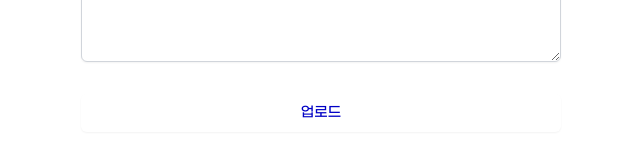
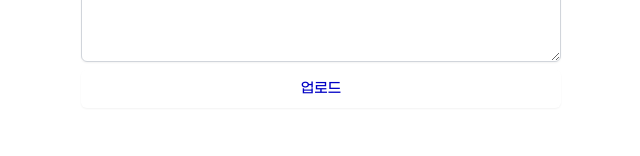
Before and after one commit to hyemin23/livestore, a Next.js app: page /products/upload in a window 1280 px wide. Shown: the part 464-620 px from the top of the page, without its empty margins (319-959 px from the left). Built offline with nearby package versions, Linux system fonts and the light colour scheme.

Commit message:
Layout : community page layout & fix button layout

```diff
--- a/src/components/atoms/Button.tsx
+++ b/src/components/atoms/Button.tsx
@@ -18,7 +18,7 @@ export default function Button({
     <button
       {...rest}
       className={cls(
-        "w-full mt-6  py-2 px-4 border-transparent border border-gray-300 text-primary rounded-md shadow-sm text-sm font-medium focus:ring-2 focus:ring-offset-2 focus:outline-none hover:bg-primary  hover:text-white disabled:hover:bg-white disabled:bg-slate-50 disabled:cursor-not-allowed",
+        "w-full h-full py-2 px-4 border-transparent border border-gray-300 text-primary rounded-md shadow-sm text-sm font-medium focus:ring-2 focus:ring-offset-2 focus:outline-none hover:bg-primary  hover:text-white disabled:hover:bg-white disabled:bg-slate-50 disabled:cursor-not-allowed",
         large ? "py-3 text-base" : "py-2 text-sm "
       )}
     >
--- a/src/pages/community/[id].tsx
+++ b/src/pages/community/[id].tsx
@@ -1,6 +1,7 @@
 import CommentIcon from "@/components/icons/CommentIcon";
 import LikedIcon from "@/components/icons/LikedIcon";
 import UnLikedIcon from "@/components/icons/UnLikedIcon";
+import Layout from "@/components/layout";
 import CommentWriteComponents from "@/components/organs/products/CommentWrite.components";
 import { Comments, Product, User } from "@prisma/client";
 import { getProductAPI, postLikeAPI } from "apis/products";
@@ -87,6 +88,8 @@ const CommunityPstDetail = () => {
   return (
     !error &&
     !isLoading && (
+      <>
+        <Layout title="커뮤니티" hasTabBar>
           <div className="px-4 py-10">
             <div className="mb-8">
               <div className="flex py-3 obrder-t border-b items-center space-x-3">
@@ -141,7 +144,9 @@ const CommunityPstDetail = () => {
 
                 {/* 유사상품 */}
                 <div>
-              <h2 className="text-2xl font-bold text-gray-900">유사 상품</h2>
+                  <h2 className="text-2xl font-bold text-gray-900">
+                    유사 상품
+                  </h2>
                   <div className="mt-6 grid grid-cols-2 gap-4">
                     {data?.relatedProducts.map((product) => (
                       <div key={product.id}>
@@ -157,6 +162,8 @@ const CommunityPstDetail = () => {
               </div>
             </div>
           </div>
+        </Layout>
+      </>
     )
   );
 };
```
Lines whose indentation alone changed are shown as unchanged.
